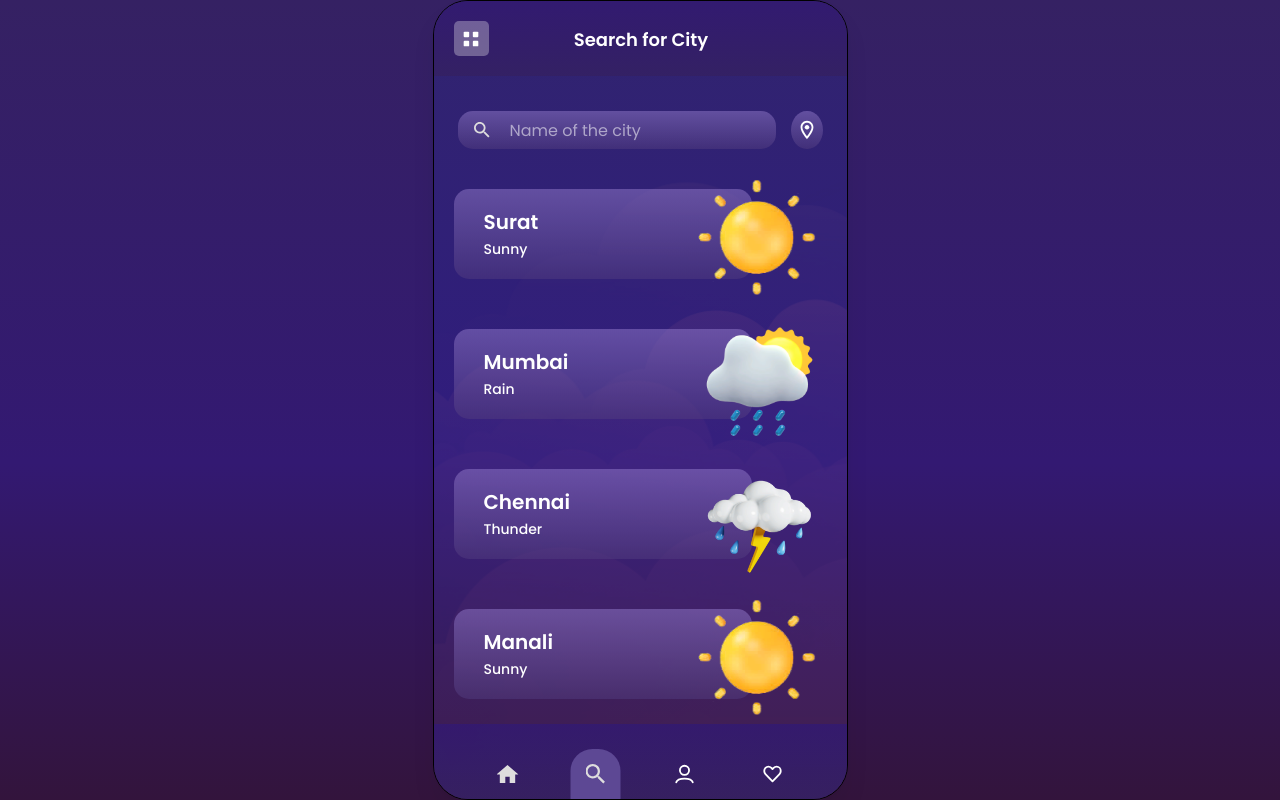
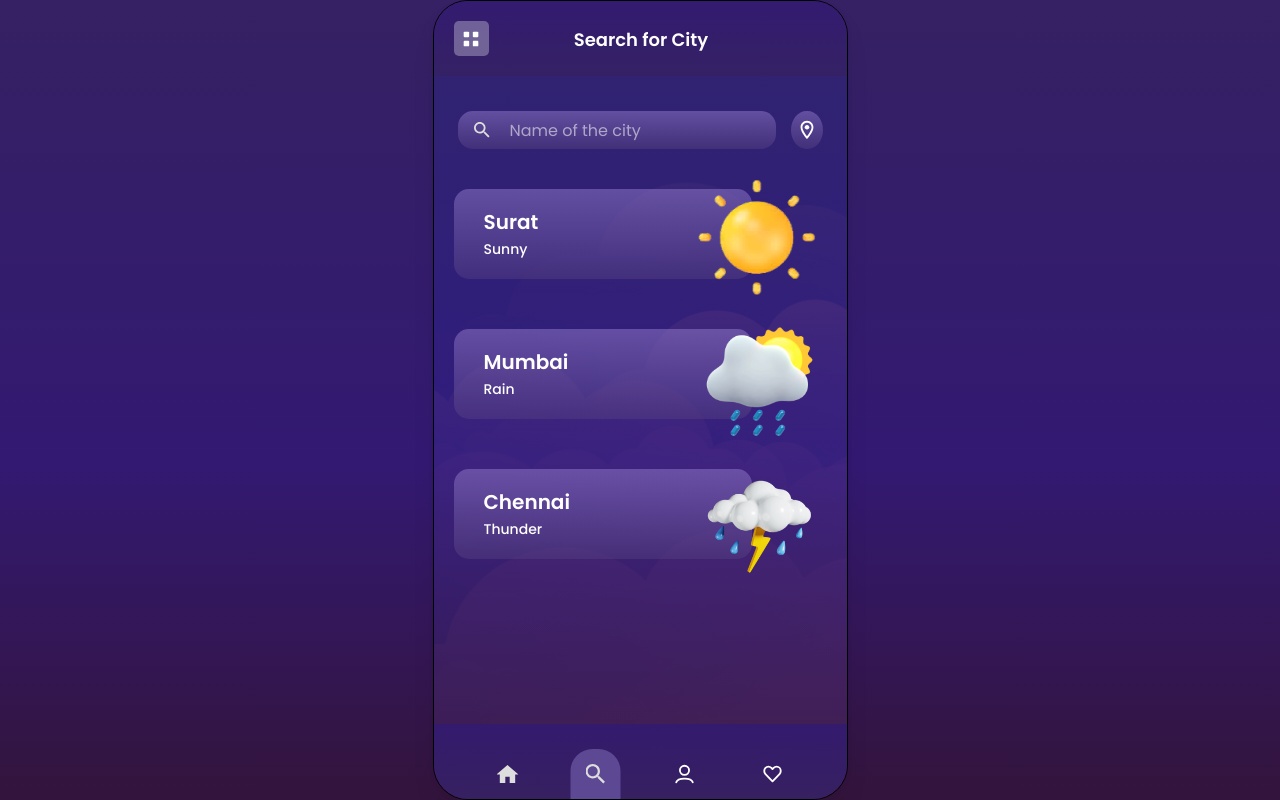
Before and after one commit to Avetisyan-Danila/weather-app, a Vue app: page /search in a window 1280 px wide. Built offline with nearby package versions, Linux system fonts and the light colour scheme.

Commit message:
Удалил один город со страницы поиска

```diff
--- a/src/views/SearchView.vue
+++ b/src/views/SearchView.vue
@@ -43,13 +43,6 @@
               :to="{ name: 'detailed', params: { city: 'test' } }"
               title="Chennai"
               weather="Thunder"
-          />
-        </li>
-        <li class="popular__item">
-          <city-card
-              :to="{ name: 'detailed', params: { city: 'test' } }"
-              title="Manali"
-              weather="Sunny"
           />
         </li>
       </ul>
```
